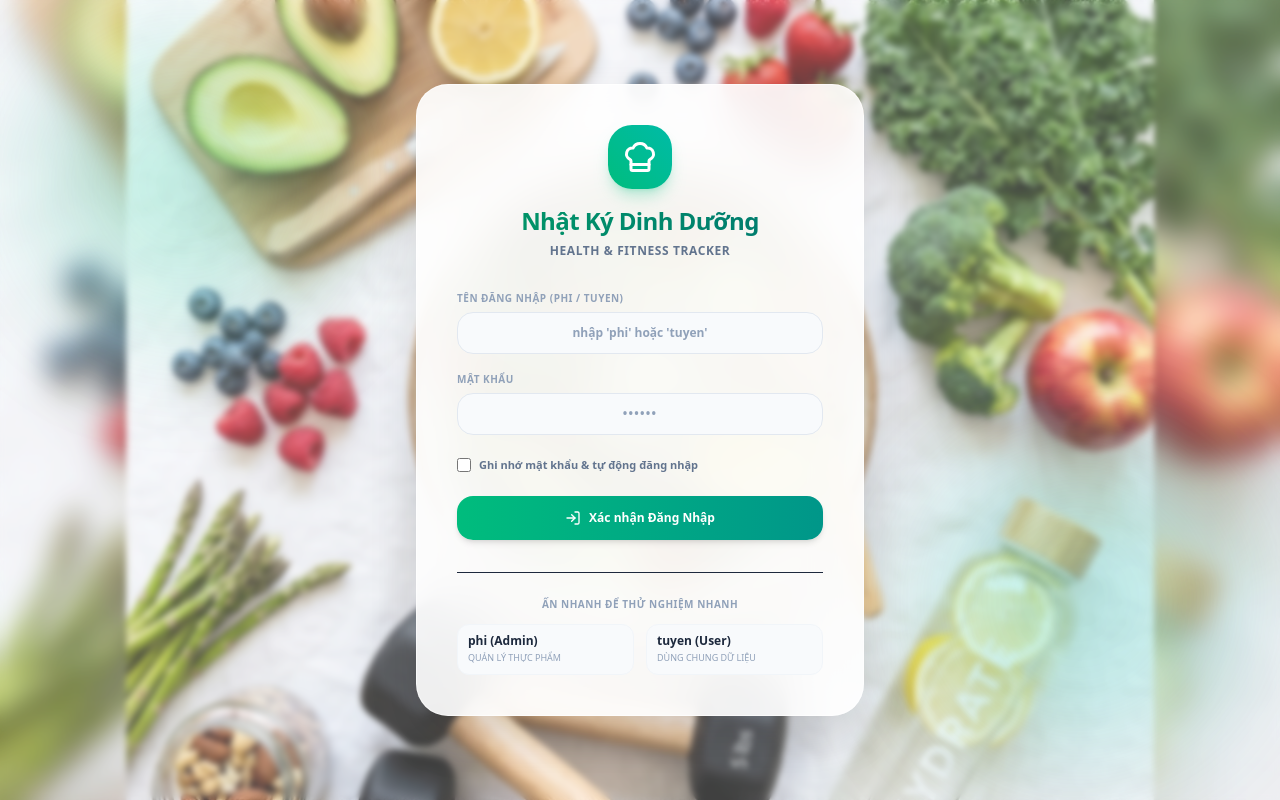
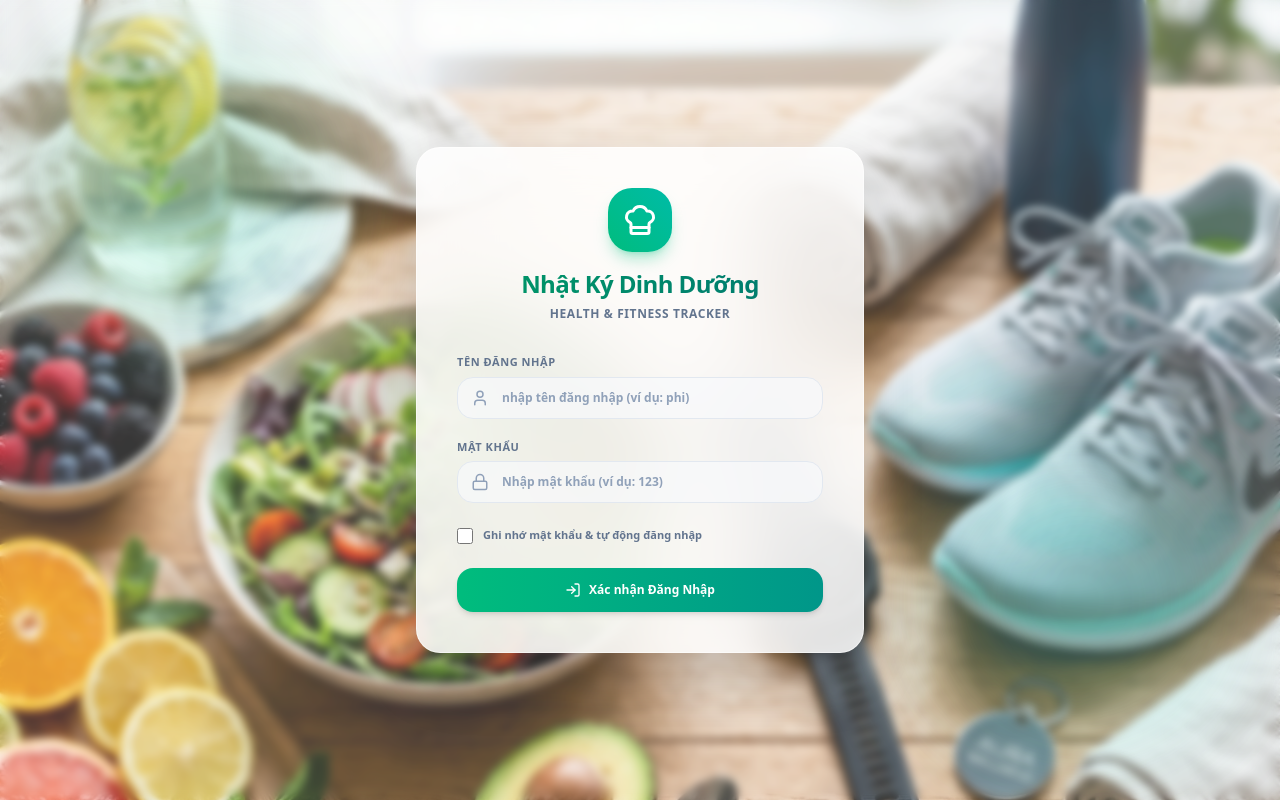
Before and after one commit to tranhungphitn/tinhcalo, a React (Vite) app: page / in a window 1280 px wide. Built offline with nearby package versions, Linux system fonts and the light colour scheme.

Commit message:
feat: modernize login screen UI and update background image

```diff
--- a/src/App.tsx
+++ b/src/App.tsx
@@ -31,7 +31,9 @@ import {
   LogIn,
   Smartphone,
   Share,
-  MoreVertical
+  MoreVertical,
+  User,
+  Lock
 } from "lucide-react";
 
 export default function App() {
@@ -495,15 +497,15 @@ export default function App() {
     return (
       <div className="min-h-screen w-full bg-[url('/login_background.png')] bg-cover bg-center flex items-center justify-center p-4 relative overflow-hidden font-sans">
         {/* Soft overlay to make text highly readable */}
-        <div className="absolute inset-0 bg-white/25 backdrop-blur-[3px] z-0"></div>
+        <div className="absolute inset-0 bg-white/20 backdrop-blur-[4px] z-0"></div>
 
         {/* Decorative bright lights */}
-        <div className="absolute top-10 left-10 w-72 h-72 bg-emerald-400/20 rounded-full blur-3xl z-0 pointer-events-none"></div>
-        <div className="absolute bottom-10 right-10 w-80 h-80 bg-teal-400/20 rounded-full blur-3xl z-0 pointer-events-none"></div>
+        <div className="absolute top-10 left-10 w-72 h-72 bg-emerald-400/25 rounded-full blur-3xl z-0 pointer-events-none animate-pulse"></div>
+        <div className="absolute bottom-10 right-10 w-80 h-80 bg-teal-400/25 rounded-full blur-3xl z-0 pointer-events-none animate-pulse"></div>
 
-        <div className="bg-white/90 backdrop-blur-xl rounded-[32px] p-8 md:p-10 shadow-[0_20px_50px_rgba(0,0,0,0.12)] border border-white/60 w-full max-w-md relative z-10 animate-fade-in text-slate-800">
+        <div className="bg-white/85 backdrop-blur-2xl rounded-3xl p-8 md:p-10 shadow-[0_25px_60px_rgba(0,0,0,0.18)] border border-white/50 w-full max-w-md relative z-10 animate-fade-in text-slate-800">
           <div className="text-center mb-8">
-            <div className="w-16 h-16 bg-gradient-to-tr from-emerald-500 to-teal-500 text-white rounded-3xl flex items-center justify-center mx-auto mb-4 shadow-lg shadow-emerald-500/25">
+            <div className="w-16 h-16 bg-gradient-to-tr from-emerald-500 to-teal-500 text-white rounded-3xl flex items-center justify-center mx-auto mb-4 shadow-lg shadow-emerald-500/30 transform hover:rotate-6 transition-transform">
               <ChefHat className="w-9 h-9 text-white" />
             </div>
             <h1 className="text-2xl font-black text-slate-900 tracking-tight bg-gradient-to-r from-emerald-600 to-teal-700 bg-clip-text text-transparent">Nhật Ký Dinh Dưỡng</h1>
@@ -517,38 +519,48 @@ export default function App() {
             </div>
           )}
 
-          <form onSubmit={handleLoginSubmit} className="space-y-4.5">
+          <form onSubmit={handleLoginSubmit} className="space-y-5">
             <div>
-              <label className="text-[10px] font-extrabold text-slate-400 block mb-1.5 uppercase tracking-wider">Tên đăng nhập (phi / tuyen)</label>
+              <label className="text-[11px] font-extrabold text-slate-500 block mb-1.5 uppercase tracking-wider">
+                Tên đăng nhập
+              </label>
+              <div className="relative">
+                <User className="w-4.5 h-4.5 absolute left-3.5 top-1/2 -translate-y-1/2 text-slate-400" />
                 <input
                   type="text"
-                placeholder="Nhập 'phi' hoặc 'tuyen'"
-                className="w-full bg-slate-50 border border-slate-200 focus:bg-white focus:border-emerald-500 rounded-2xl px-4 py-3 text-xs text-slate-750 placeholder-slate-400 focus:outline-hidden focus:ring-1 focus:ring-emerald-400/20 font-bold transition-all text-center lowercase"
+                  placeholder="Nhập tên đăng nhập (ví dụ: phi)"
+                  className="w-full bg-slate-50/70 border border-slate-200 focus:bg-white focus:border-emerald-500 focus:ring-4 focus:ring-emerald-400/10 rounded-2xl pl-11 pr-4 py-3 text-xs text-slate-800 placeholder-slate-400 focus:outline-hidden font-bold transition-all duration-200 lowercase"
                   value={loginUsername}
                   onChange={(e) => setLoginUsername(e.target.value)}
                   required
                 />
               </div>
+            </div>
 
             <div>
-              <label className="text-[10px] font-extrabold text-slate-400 block mb-1.5 uppercase tracking-wider">Mật khẩu</label>
+              <label className="text-[11px] font-extrabold text-slate-500 block mb-1.5 uppercase tracking-wider">
+                Mật khẩu
+              </label>
+              <div className="relative">
+                <Lock className="w-4.5 h-4.5 absolute left-3.5 top-1/2 -translate-y-1/2 text-slate-400" />
                 <input
                   type="password"
-                placeholder="••••••"
-                className="w-full bg-slate-50 border border-slate-200 focus:bg-white focus:border-emerald-500 rounded-2xl px-4 py-3 text-xs text-slate-750 placeholder-slate-400 focus:outline-hidden focus:ring-1 focus:ring-emerald-400/20 font-bold transition-all text-center tracking-widest text-slate-800"
+                  placeholder="Nhập mật khẩu (ví dụ: 123)"
+                  className="w-full bg-slate-50/70 border border-slate-200 focus:bg-white focus:border-emerald-500 focus:ring-4 focus:ring-emerald-400/10 rounded-2xl pl-11 pr-4 py-3 text-xs text-slate-800 placeholder-slate-400 focus:outline-hidden font-bold transition-all duration-200"
                   value={loginPassword}
                   onChange={(e) => setLoginPassword(e.target.value)}
                   required
                 />
               </div>
+            </div>
 
             <div className="flex items-center justify-start py-1">
-              <label className="flex items-center gap-2 cursor-pointer select-none">
+              <label className="flex items-center gap-2.5 cursor-pointer select-none">
                 <input
                   type="checkbox"
                   checked={rememberMe}
                   onChange={(e) => setRememberMe(e.target.checked)}
-                  className="rounded-sm border-slate-350 text-emerald-600 focus:ring-emerald-500/30 w-3.5 h-3.5 cursor-pointer accent-emerald-500"
+                  className="rounded-sm border-slate-300 text-emerald-600 focus:ring-emerald-500/20 w-4 h-4 cursor-pointer accent-emerald-500"
                 />
                 <span className="text-[11px] font-bold text-slate-500">Ghi nhớ mật khẩu & tự động đăng nhập</span>
               </label>
@@ -557,7 +569,7 @@ export default function App() {
             <button
               type="submit"
               disabled={isLoggingIn}
-              className="w-full bg-gradient-to-r from-emerald-500 to-teal-600 hover:from-emerald-600 hover:to-teal-700 text-white text-xs font-extrabold py-3.5 rounded-2xl transition-all shadow-md active:scale-[0.98] cursor-pointer flex items-center justify-center gap-2"
+              className="w-full bg-gradient-to-r from-emerald-500 to-teal-600 hover:from-emerald-600 hover:to-teal-700 text-white text-xs font-extrabold py-3.5 rounded-2xl transition-all shadow-md hover:shadow-lg active:scale-[0.98] cursor-pointer flex items-center justify-center gap-2 mt-2"
             >
               {isLoggingIn ? (
                 <span>Đang kết nối...</span>
@@ -569,36 +581,6 @@ export default function App() {
               )}
             </button>
           </form>
-
-          {/* Quick Click helper badges to make testing a breeze! */}
-          <div className="mt-8 pt-6 border-t border-slate-150">
-            <p className="text-[10px] font-bold text-slate-400 uppercase text-center tracking-wider mb-3">Ấn nhanh để thử nghiệm nhanh</p>
-            <div className="grid grid-cols-2 gap-3">
-              <button
-                type="button"
-                onClick={() => {
-                  setLoginUsername("phi");
-                  setLoginPassword("123");
-                }}
-                className="p-2.5 bg-slate-50 hover:bg-emerald-50 hover:border-emerald-250 border border-slate-100 rounded-xl transition-all text-center cursor-pointer block text-left"
-              >
-                <p className="text-xs font-bold text-slate-800 leading-none">phi (Admin)</p>
-                <p className="text-[9px] text-slate-400 mt-1 uppercase">Quản lý thực phẩm</p>
-              </button>
-
-              <button
-                type="button"
-                onClick={() => {
-                  setLoginUsername("tuyen");
-                  setLoginPassword("123");
-                }}
-                className="p-2.5 bg-slate-50 hover:bg-teal-50 hover:border-teal-250 border border-slate-100 rounded-xl transition-all text-center cursor-pointer block text-left"
-              >
-                <p className="text-xs font-bold text-slate-800 leading-none">tuyen (User)</p>
-                <p className="text-[9px] text-slate-400 mt-1 uppercase">Dùng chung dữ liệu</p>
-              </button>
-            </div>
-          </div>
         </div>
       </div>
     );
```
Also changed, not shown: public/login_background.png. Lines whose indentation alone changed are shown as unchanged.
